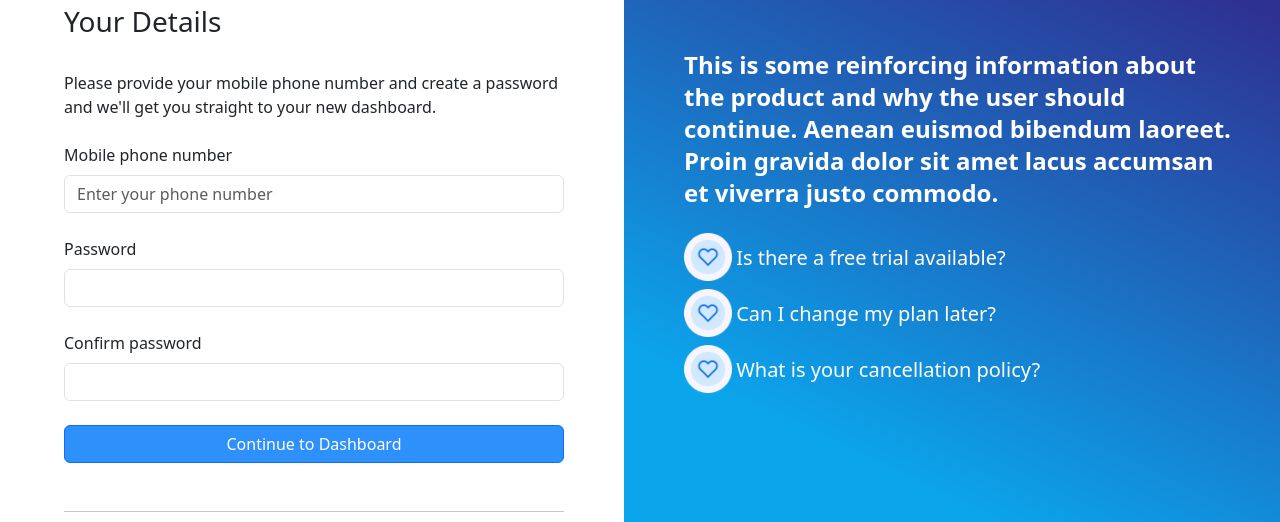
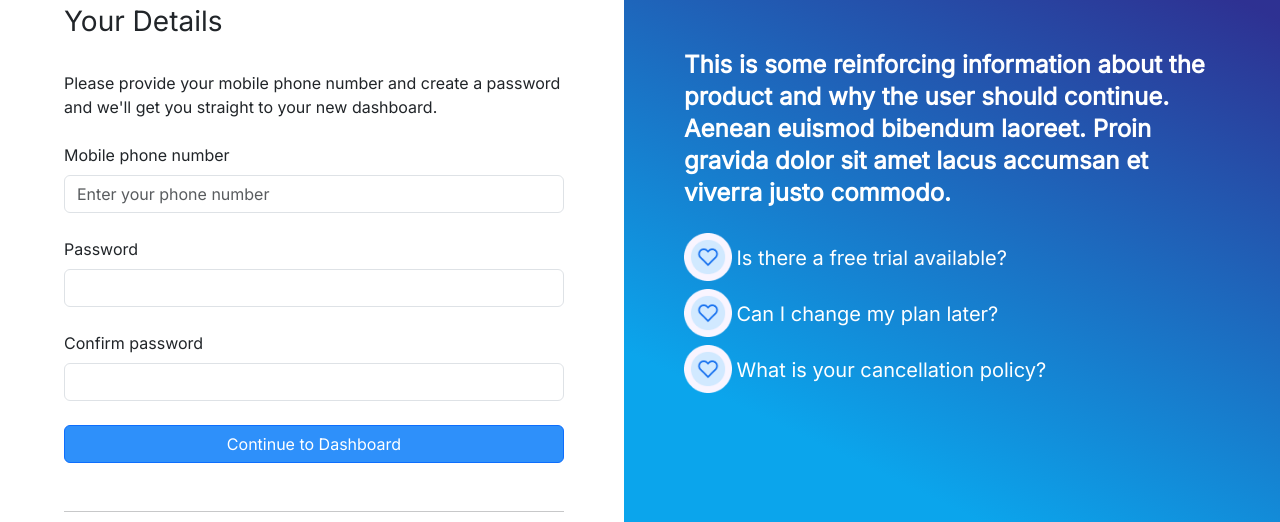
Before and after one commit to Buranch/allegiant.github.io, a website: page index.html in a window 1280 px wide. Shown: the part 137-659 px from the top of the page. Drawn offline with nearby package versions, Linux system fonts and the light colour scheme.

Commit message:
Add Inter google font

```diff
--- a/index.html
+++ b/index.html
@@ -4,6 +4,7 @@
     <meta charset="UTF-8" />
     <meta http-equiv="X-UA-Compatible" content="IE=edge" />
     <meta name="viewport" content="width=device-width, initial-scale=1.0" />
+    <link rel="stylesheet" href="https://fonts.googleapis.com/css?family=Inter">
     <link
       href="https://cdn.jsdelivr.net/npm/bootstrap@5.3.0-alpha1/dist/css/bootstrap.min.css"
       rel="stylesheet"
--- a/styles.scss
+++ b/styles.scss
@@ -2,6 +2,10 @@
 $gradient: linear-gradient(25.53deg, #0ba5ec 24.12%, #2e3192 95.96%);
 $gray: #667085;
 $blue: #1570ef;
+
+* {
+  font-family: "Inter";
+}
 
 body {
   padding-top: 110px;
```
Also changed, not shown: styles.css, 1 other file.
